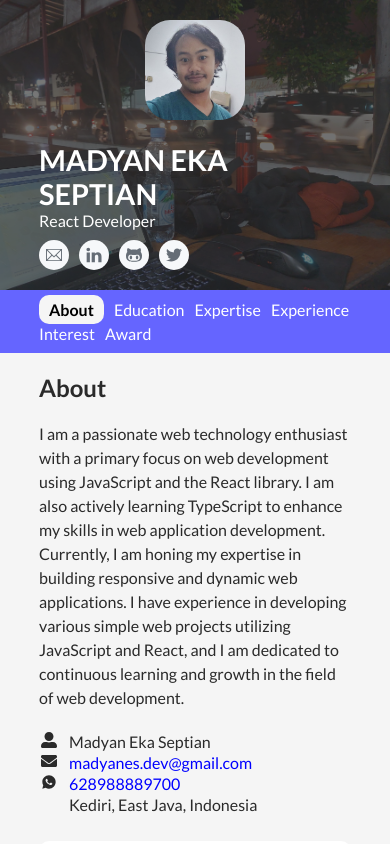
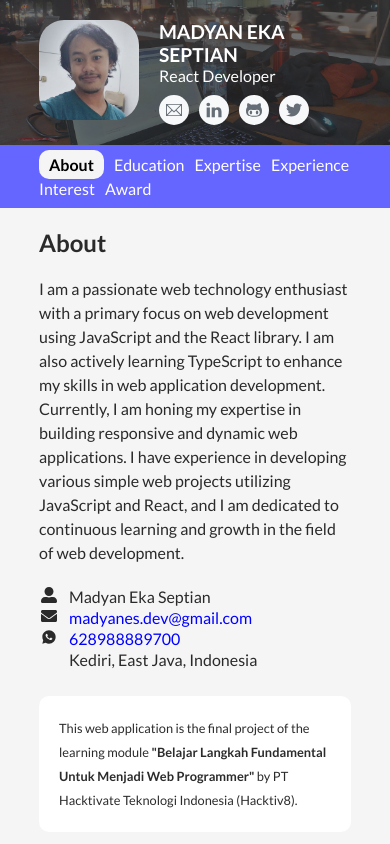
Before and after one commit to madyanes/cv-prakerja-hacktiv8, a React (Vite) app: page / in a window 390 px wide. Shown: the top 844 px of the page. Built offline with nearby package versions, Linux system fonts and the light colour scheme; some icons are missing.

Commit message:
Make site header looks smaller on mobile screen

```diff
--- a/src/App.css
+++ b/src/App.css
@@ -253,15 +253,16 @@ article#about th {
   }
 
   .wrapper {
-    flex-direction: column;
     width: 80vw;
-  }
-
-  figure {
-    margin-inline: auto;
   }
 
   #section-group-grid {
     grid-template-columns: 1fr;
   }
 }
+
+@media screen and (width <= 541px) {
+  #root > header h1 {
+    font-size: 1.2rem;
+  }
+}
```
